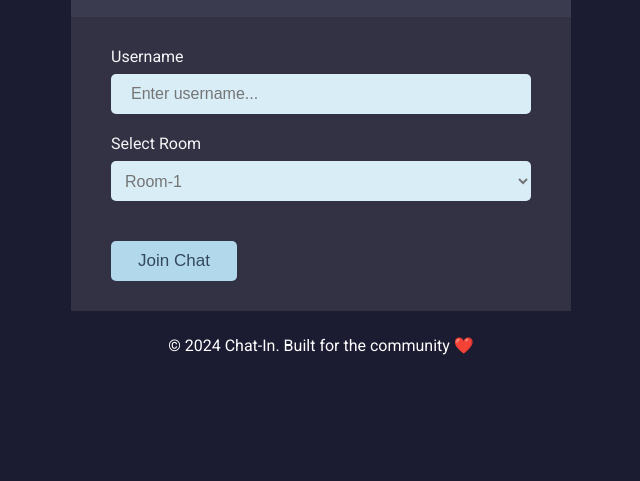
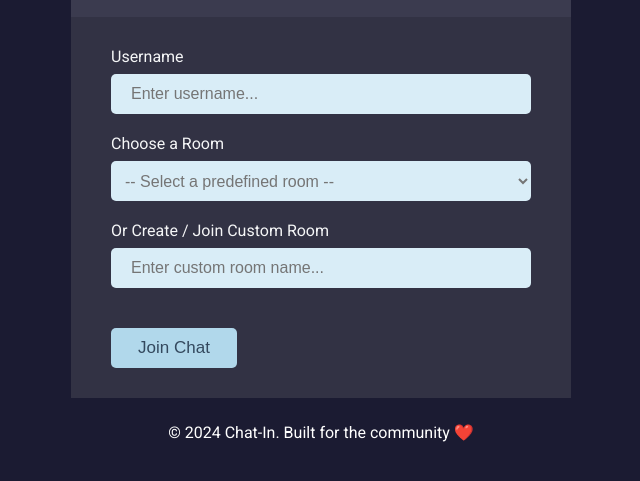
Before and after one commit to Poorviraj/CV-MAIN-ChatApp-ChatIn, a website: page public/index.html in a window 1280 px wide. Shown: the part 141-622 px from the top of the page, without its empty margins (319-959 px from the left). Drawn offline with Linux system fonts and the light colour scheme.

Commit message:
adding custom room feature

```diff
--- a/public/index.html
+++ b/public/index.html
@@ -26,7 +26,8 @@
             </h1>
          </header>
          <main class="join-main">
-            <form action="chat.html">
+            <form action="chat.html" method="GET">
+               <!-- Username -->
                <div class="form-control">
                   <label style="color: #f5f6f7" for="username">Username</label>
                   <input
@@ -37,9 +38,12 @@
                      required
                   />
                </div>
+
+               <!-- Predefined Rooms -->
                <div class="form-control">
-                  <label style="color: #f5f6f7" for="room">Select Room</label>
+                  <label style="color: #f5f6f7" for="room">Choose a Room</label>
                   <select name="room" id="room">
+                     <option value="">-- Select a predefined room --</option>
                      <option value="Room-1">Room-1</option>
                      <option value="Room-2">Room-2</option>
                      <option value="Room-3">Room-3</option>
@@ -47,6 +51,18 @@
                      <option value="Room-5">Room-5</option>
                   </select>
                </div>
+
+               <!-- Custom Room -->
+               <div class="form-control">
+                  <label style="color: #f5f6f7" for="customRoom">Or Create / Join Custom Room</label>
+                  <input
+                     type="text"
+                     name="customRoom"
+                     id="customRoom"
+                     placeholder="Enter custom room name..."
+                  />
+               </div>
+
                <button type="submit" class="btn">Join Chat</button>
             </form>
          </main>
```
Also changed, not shown: public/js/script.js (+28 -19 lines).
